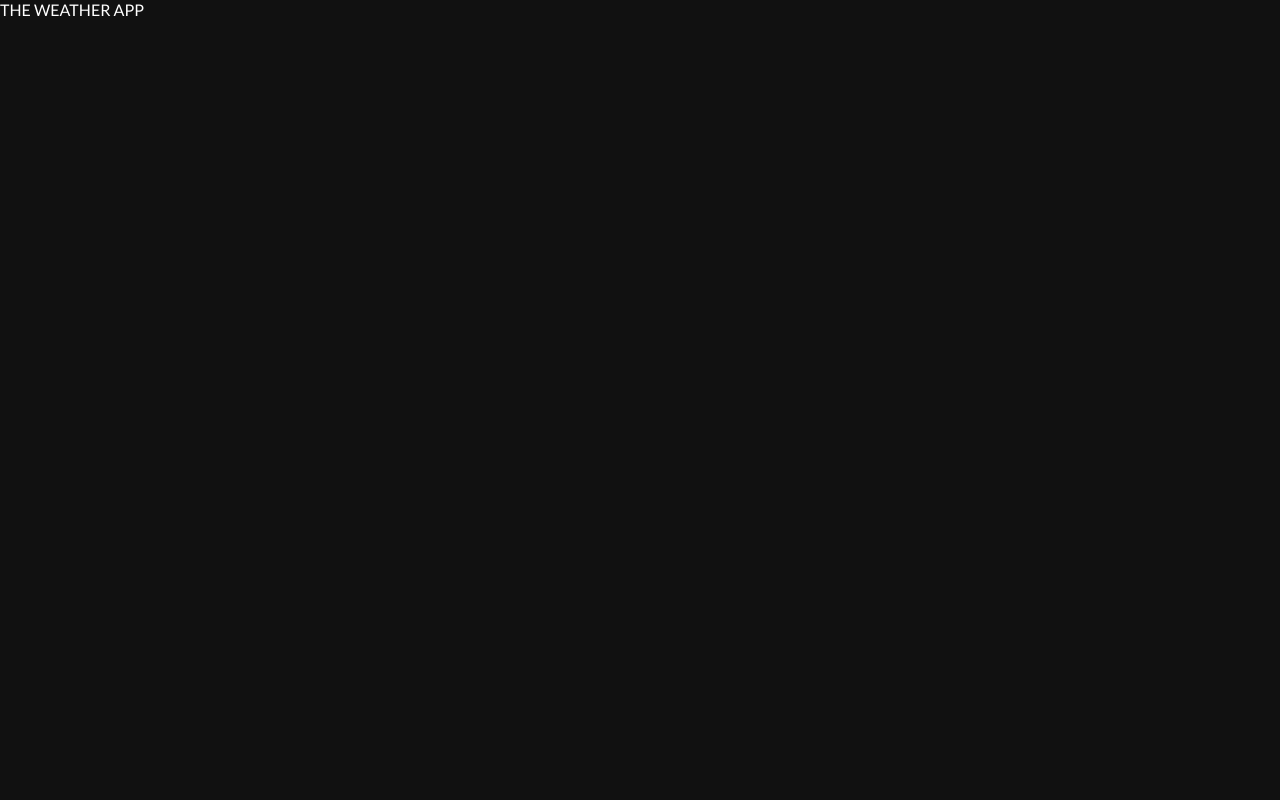
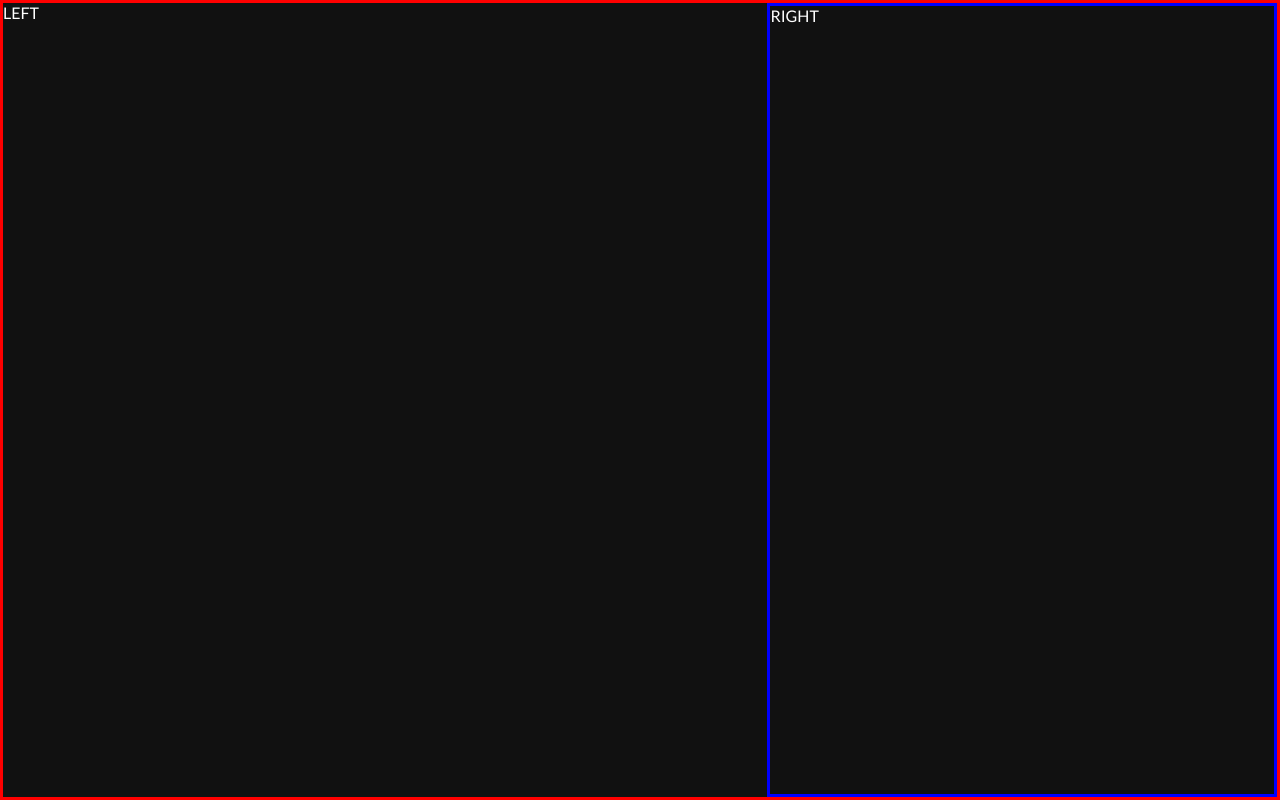
Before and after one commit to Sabelo-Hlatshwayo/React-Weather-Application-JavaScript, a React (Vite) app: page / in a window 1280 px wide. Built offline with nearby package versions, Linux system fonts and the light colour scheme.

Commit message:
Added the overall layout

```diff
--- a/src/App.jsx
+++ b/src/App.jsx
@@ -1,5 +1,12 @@
 function App() {
-  return <div>THE WEATHER APP</div>;
+  return (
+    <>
+      <main class="main">
+        <div className="weather">LEFT</div>
+        <div className="panel">RIGHT</div>
+      </main>
+    </>
+  );
 }
 
 export default App;
--- a/src/index.scss
+++ b/src/index.scss
@@ -53,5 +53,24 @@ body {
   color: var(--color-white);
   line-height: 1.2;
   background-color: var(--overall-bg-color);
+}
+
+.main {
+  border: solid red;
   min-height: 100vh;
+  display: flex;
+  justify-content: space-between;
+  // justify-content: center;
+  // align-items: center;
 }
+
+.wather {
+  border: solid yellow;
+  flex: 1;
+}
+
+.panel {
+  border: solid blue;
+  width: 530px;
+  width: 40%;
+}
```
